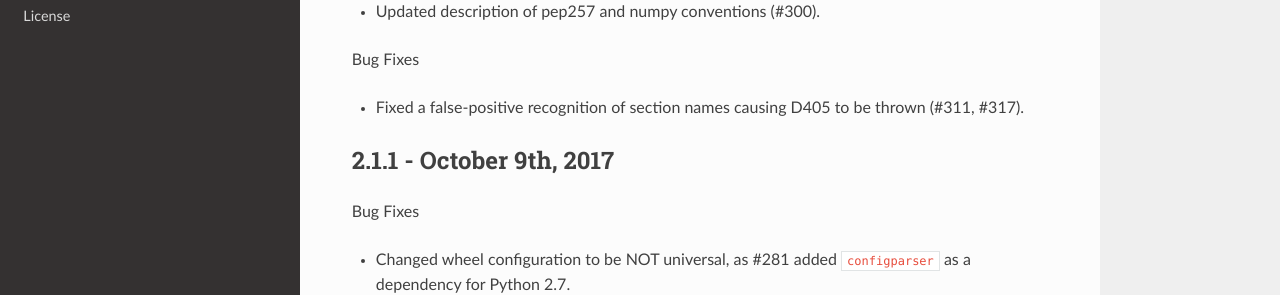
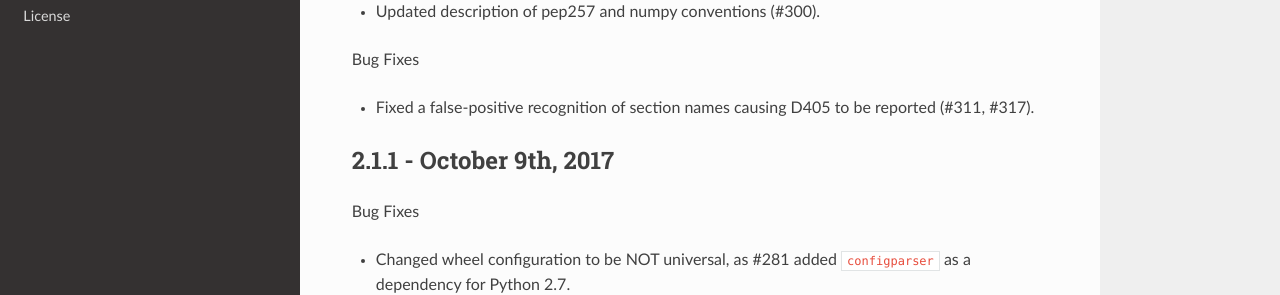
Before and after one commit to PyCQA/pydocstyle, a Sphinx documentation site: the page built from docs/release_notes.rst, in a window 1280 px wide and 900 px high. Shown: the part 457-752 px from the top of the window. Built offline with Sphinx 7.4.7 and the Read the Docs theme 2.0.0, drawn with Linux system fonts in a browser that asks for light colours; the version number is read from the project's files by our own code.

Commit message:
Addressed CR comments

```diff
--- a/docs/release_notes.rst
+++ b/docs/release_notes.rst
@@ -19,8 +19,8 @@ New features
 
 Bug Fixes
 
-* Fixed a false-positive recognition of section names causing D405 to be thrown
-  (#311, #317).
+* Fixed a false-positive recognition of section names causing D405 to be
+  reported (#311, #317).
 
 
 2.1.1 - October 9th, 2017
```
Also changed, not shown: 1 other file.
